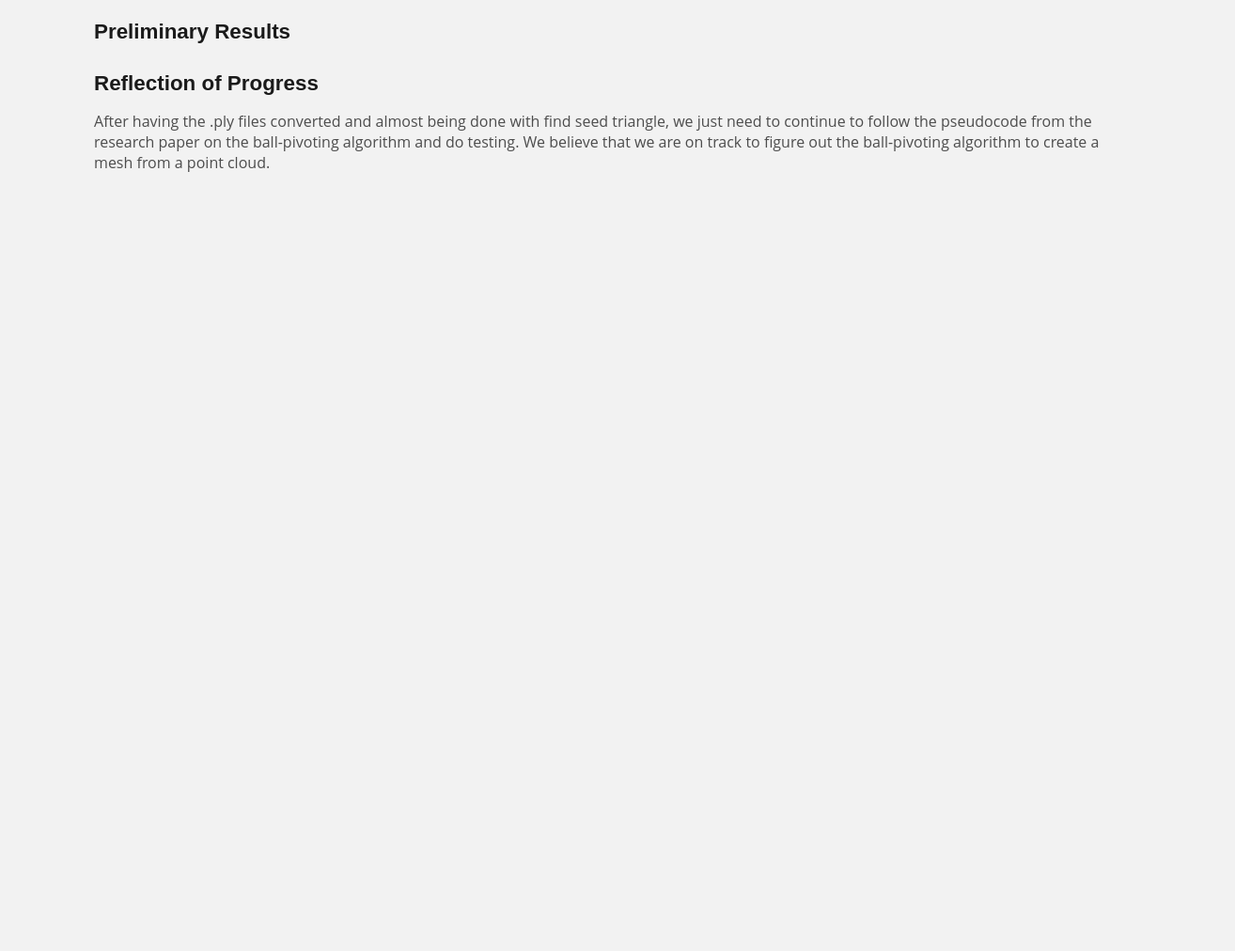
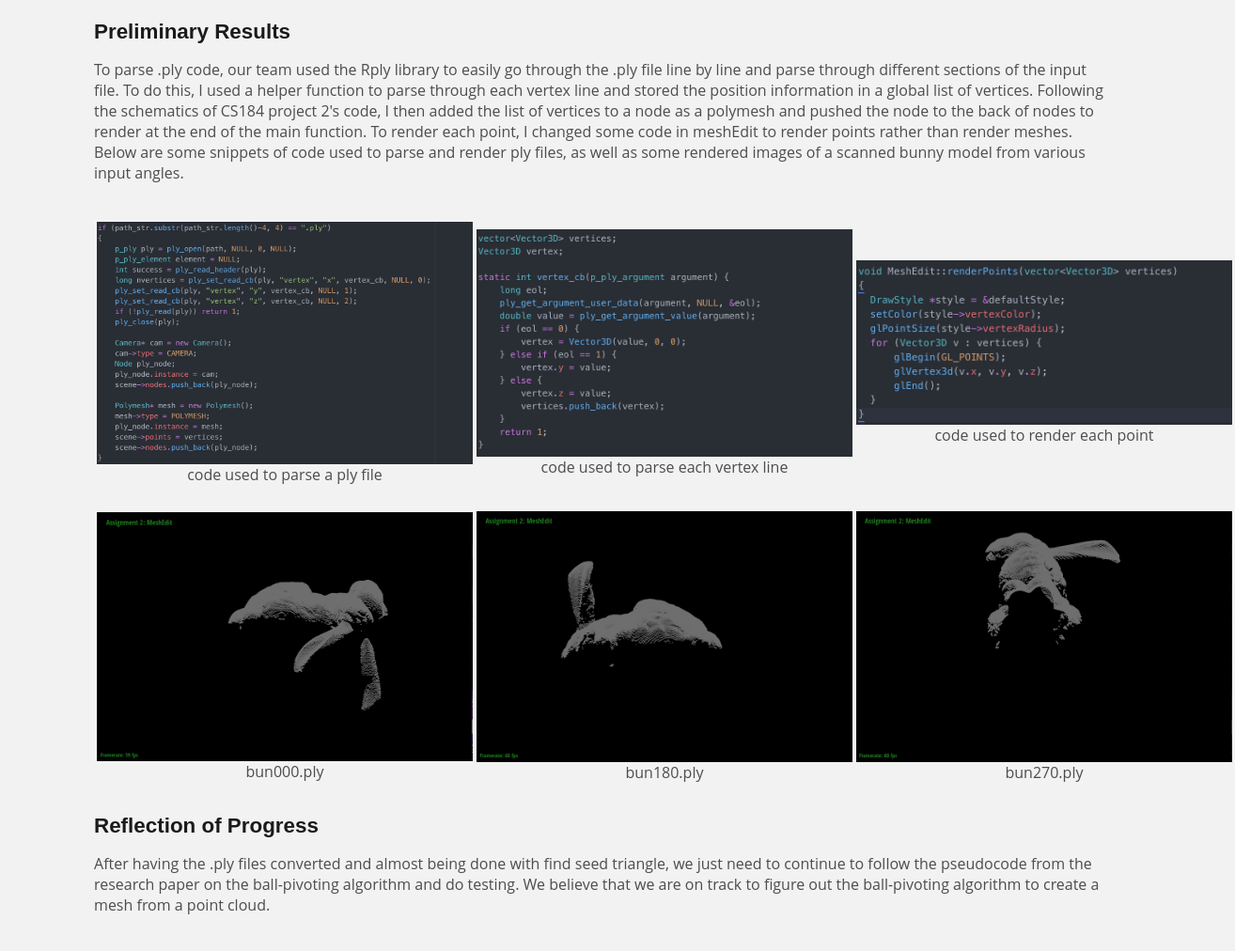
Before and after one commit to willyj2k/pctm, a plain HTML site: page docs/milestone.html in a window 1280 px wide. Shown: the part 518-1530 px from the top of the page at 94% size, 1314 px wide, since content can reach past the window. Before the commit the page ends 818 px from the top, so only its background shows below. Drawn offline with nearby package versions, Linux system fonts and the light colour scheme; files that its build step writes are made by us from their sources.

Commit message:
Added Preliminary Results towebpage

```diff
--- a/docs/milestone.html
+++ b/docs/milestone.html
@@ -56,7 +56,47 @@
     <h2 align="left">Preliminary Results</h2>
     <!--add pictures of evan's bunny renderings-->
     <p>
+        To parse .ply code, our team used the Rply library to easily go through the .ply file line by line and parse through
+        different sections of the input file. To do this, I used a helper function to parse through each vertex line and stored
+        the position information in a global list of vertices. Following the schematics of CS184 project 2's code, I then added
+        the list of vertices to a node as a polymesh and pushed the node to the back of nodes to render at the end of the main function.
+        To render each point, I changed some code in meshEdit to render points rather than render meshes. Below are some snippets of
+        code used to parse and render ply files, as well as some rendered images of a scanned bunny model from various input angles.
     </p>
+    <table style="width=100%">
+      <tr>
+        <td>
+          <img src="images/parse_ply_code.png" align="middle" width="400px"/>
+          <figcaption align="middle">code used to parse a ply file</figcaption>
+        </td>
+        <td>
+          <img src="images/parse_vertex_code.png" align="middle" width="400px"/>
+          <figcaption align="middle">code used to parse each vertex line</figcaption>
+        </td>
+        <td>
+          <img src="images/render_ply_code.png" align="middle" width="400px"/>
+          <figcaption align="middle">code used to render each point</figcaption>
+        </td>
+      </tr>
+      <br>
+    </table>
+    <table style="width=100%">
+      <tr>
+        <td>
+          <img src="images/bun000_ply.png" align="middle" width="400px"/>
+          <figcaption align="middle">bun000.ply</figcaption>
+        </td>
+        <td>
+          <img src="images/bun180_ply.png" align="middle" width="400px"/>
+          <figcaption align="middle">bun180.ply</figcaption>
+        </td>
+        <td>
+          <img src="images/bun270_ply.png" align="middle" width="400px"/>
+          <figcaption align="middle">bun270.ply</figcaption>
+        </td>
+      </tr>
+      <br>
+    </table>
 
     <h2 align="left">Reflection of Progress</h2>
     <p>
```
Also changed, not shown: docs/images/bun000_ply.png (added), docs/images/bun180_ply.png (added), docs/images/bun270_ply.png (added), docs/images/parse_ply_code.png (added), docs/images/parse_vertex_code.png (added), docs/images/render_ply_code.png (added).
